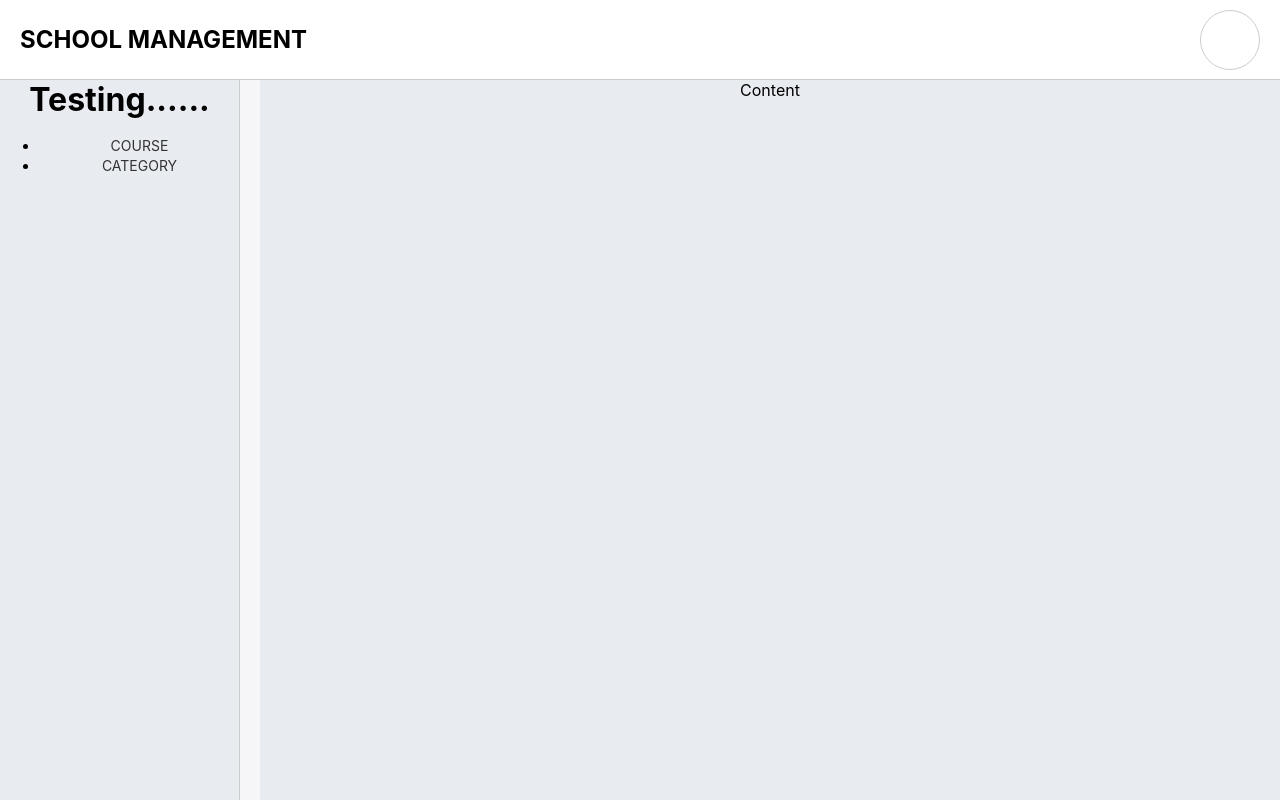
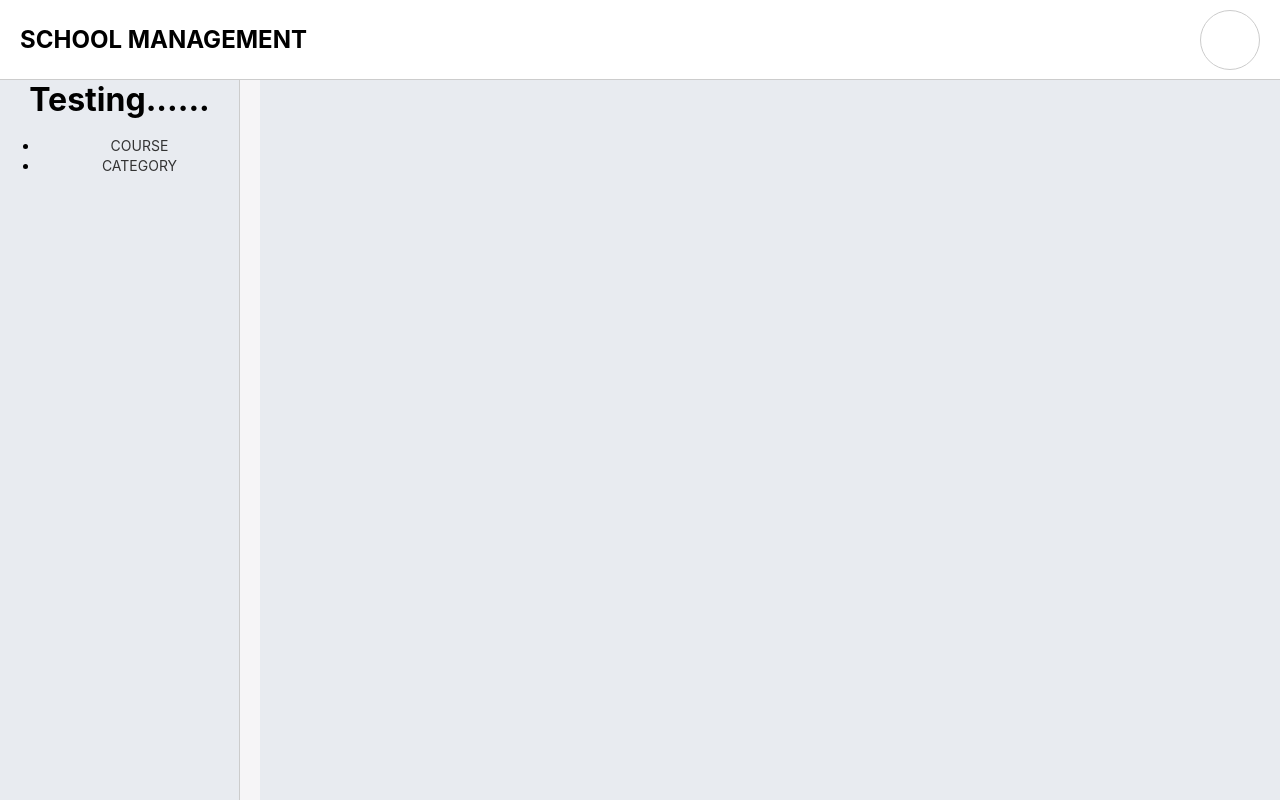
Before and after one commit to penhsokra/React-Js-Practice, a React (Create React App) app: page /home in a window 1280 px wide. Built offline with nearby package versions, Linux system fonts and the light colour scheme; the HTML template or start-up script is replaced by a standard one.

Commit message:
Update Layout.screen.js

```diff
--- a/src/screens/layout/Layout.screen.js
+++ b/src/screens/layout/Layout.screen.js
@@ -1,5 +1,5 @@
 import React from 'react';
-import { Link } from 'react-router-dom';
+import { Link,Outlet } from 'react-router-dom';
 import './Layout.css';
 function Layout() {
   return (
@@ -22,7 +22,9 @@ function Layout() {
             </li>
           </ul>
         </div>
-        <div className='item3'>Content</div>
+        <div className='item3'>
+           <Outlet />
+        </div>
       </div>
     </div>
   );
```
